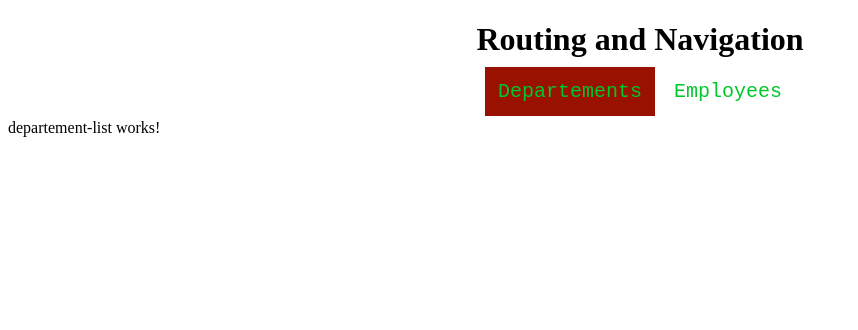
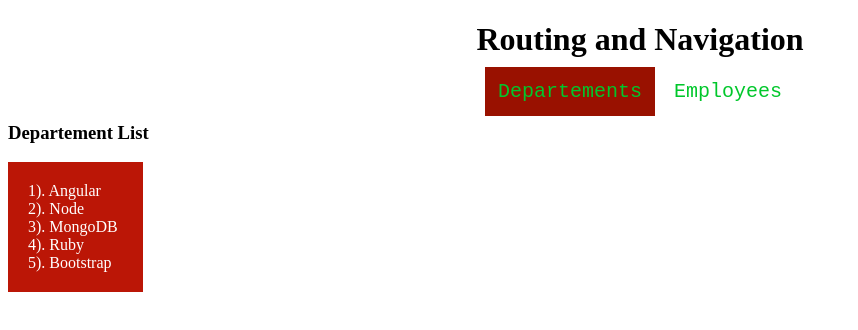
Before and after one commit to MuhammadSohailNazar/angular-basic, an Angular app in the folder angular-basic/: page /departements in a window 1280 px wide. Shown: the top 330 px of the page, without its empty margins (0-858 px from the left). Built offline with nearby package versions, Linux system fonts and the light colour scheme.

Commit message:
routes parameters (pass and read)

```diff
--- a/angular-basic/src/app/app-routing.module.ts
+++ b/angular-basic/src/app/app-routing.module.ts
@@ -3,11 +3,13 @@ import { Routes, RouterModule } from '@angular/router';
 import { DepartementListComponent } from './departement-list/departement-list.component';
 import { EmployeeListComponent } from './employee-list/employee-list.component';
 import { PageNotFoundComponent } from './page-not-found/page-not-found.component';
+import { DepartementDetailComponent } from './departement-detail/departement-detail.component';
 
 
 const routes: Routes = [
   { path: "", redirectTo: "/departements", pathMatch: 'full' },
   { path: "departements", component: DepartementListComponent },
+  { path: "departement/:id", component: DepartementDetailComponent },
   { path: "employees", component: EmployeeListComponent },
   { path: "**", component: PageNotFoundComponent }
 ];
@@ -18,4 +20,4 @@ const routes: Routes = [
 })
 export class AppRoutingModule { }
 
-export const routingComponents = [DepartementListComponent, EmployeeListComponent, PageNotFoundComponent];
+export const routingComponents = [DepartementListComponent, EmployeeListComponent, PageNotFoundComponent, DepartementDetailComponent];
--- a/angular-basic/src/app/app.module.ts
+++ b/angular-basic/src/app/app.module.ts
@@ -21,6 +21,7 @@ import { EmployeeDetailComponent } from './employee-detail/employee-detail.compo
 import { EmployeeService } from './employee.service';
 import { HttpClientModule } from "@angular/common/http";
 import { PageNotFoundComponent } from './page-not-found/page-not-found.component';
+import { DepartementDetailComponent } from './departement-detail/departement-detail.component';
 
 
 @NgModule({
@@ -41,7 +42,8 @@ import { PageNotFoundComponent } from './page-not-found/page-not-found.component
     PipesComponent,
     EmployeeDetailComponent,
     routingComponents,
-    PageNotFoundComponent
+    PageNotFoundComponent,
+    DepartementDetailComponent
   ],
   imports: [
     BrowserModule,
--- /dev/null
+++ b/angular-basic/src/app/departement-detail/departement-detail.component.ts
@@ -0,0 +1,18 @@
+import { Component, OnInit } from '@angular/core';
+import { ActivatedRoute } from '@angular/router'
+@Component({
+  selector: 'app-departement-detail',
+  template: `
+    <h3>You select departement with id = {{id}}</h3>
+  `,
+  styles: []
+})
+export class DepartementDetailComponent implements OnInit {
+
+  constructor(private route: ActivatedRoute) { }
+  public id: Number;
+  ngOnInit() {
+    this.id = parseInt(this.route.snapshot.paramMap.get("id"));
+  }
+
+}
--- a/angular-basic/src/app/departement-list/departement-list.component.ts
+++ b/angular-basic/src/app/departement-list/departement-list.component.ts
@@ -1,19 +1,41 @@
 import { Component, OnInit } from '@angular/core';
-
+import { Router } from '@angular/router'
 @Component({
   selector: 'app-departement-list',
   template: `
-    <p>
-      departement-list works!
-    </p>
+    <h3>
+      Departement List
+    </h3>
+    <ul class="items" >
+    <li class="badge" (click)="onSelect(dep)" *ngFor="let dep of departements"> {{dep.id + ")."}} {{dep.name}}</li>
+    </ul>
   `,
-  styles: []
+  styles: [`.items  {
+    background: #bb1606;
+    padding: 20px;
+    display: block;
+    list-style-type: none;
+    color: white;
+    width: 95px;
+}
+
+`]
 })
 export class DepartementListComponent implements OnInit {
 
-  constructor() { }
-
+  constructor(private router: Router) { }
+  public departements = [
+    { "id": 1, "name": "Angular" },
+    { "id": 2, "name": "Node" },
+    { "id": 3, "name": "MongoDB" },
+    { "id": 4, "name": "Ruby" },
+    { "id": 5, "name": "Bootstrap" },
+  ];
   ngOnInit() {
   }
 
+  onSelect(departement) {
+    this.router.navigate(["/departement", departement.id]);
+  }
+
 }
```
